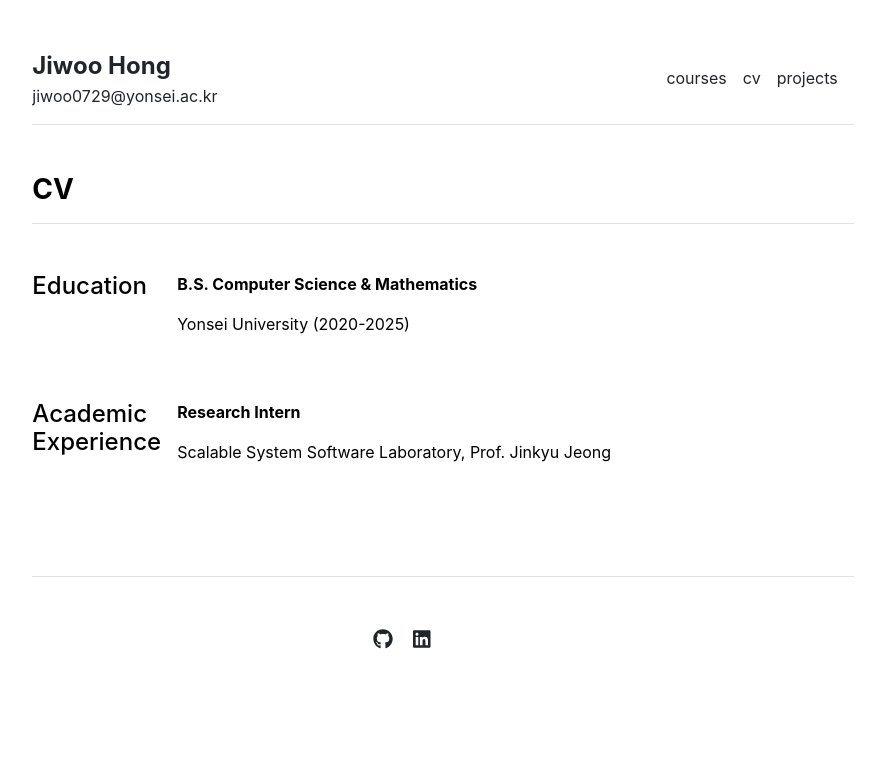
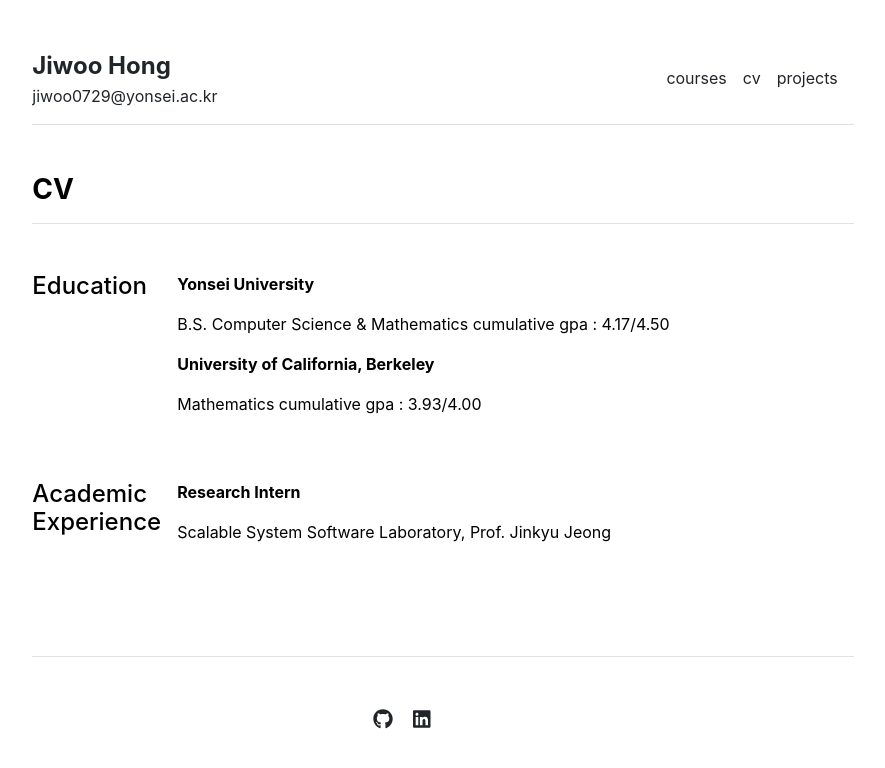
Before and after one commit to JiwooHong01/JiwooHong01.github.io, a Jekyll site: the page built from cv.md, in a window 1280 px wide. Shown: the top 768 px of the page, without its empty margins (197-1082 px from the left). Built offline with Jekyll 4.4.1, drawn with Linux system fonts in a browser that asks for light colours.

Commit message:
Update education.yml

```diff
--- a/_data/cv/education.yml
+++ b/_data/cv/education.yml
@@ -1,2 +1,4 @@
-- title: 'B.S. Computer Science & Mathematics'
-  description: 'Yonsei University (2020-2025)'
+- title: 'Yonsei University'
+  description: 'B.S. Computer Science & Mathematics             cumulative gpa : 4.17/4.50'
+- title: 'University of California, Berkeley'
+  description: 'Mathematics                                     cumulative gpa : 3.93/4.00'
```
